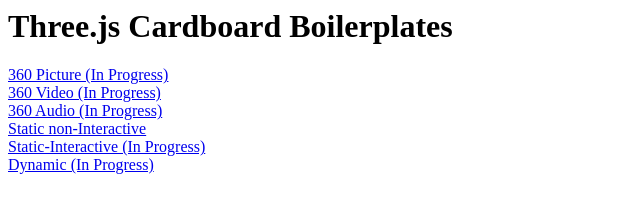
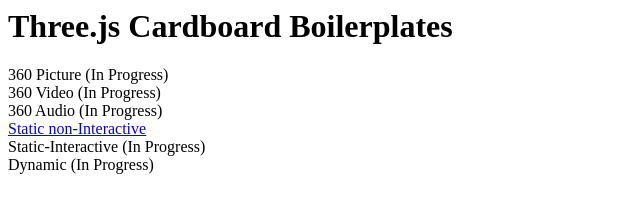
Before and after one commit to joshfbaker/Three.js-Cardboard-Boilerplates, a plain HTML site: page index.html in a window 1280 px wide. Shown: the whole page, without its empty margins (0-640 px from the left). Drawn offline with Linux system fonts and the light colour scheme.

Commit message:
Edits to Main Page
Removing links to In Progress boilerplate scripts to avoid 404 errors

```diff
--- a/index.html
+++ b/index.html
@@ -7,14 +7,12 @@
 
 <h1>Three.js Cardboard Boilerplates</h1>
 
-
-<a href="./360-Picture.html">360 Picture (In Progress)</a><br>
-<a href="./360-Video.html">360 Video (In Progress)</a><br>
-<a href="./360-Audio.html">360 Audio (In Progress)</a><br>
+360 Picture (In Progress)<br>
+360 Video (In Progress)<br>
+360 Audio (In Progress)<br>
 <a href="./Static-non-Interactive.html">Static non-Interactive</a><br>
-<a href="./Static-Interactive.html">Static-Interactive (In Progress)</a><br>
-<a href="./Dynamic.html">Dynamic (In Progress)</a><br>
-
+Static-Interactive (In Progress)<br>
+Dynamic (In Progress)<br>
 
 </body>
 </html>
```
